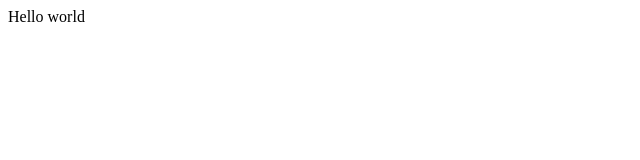
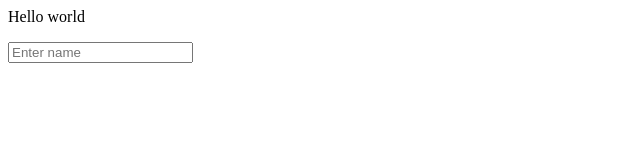
Before and after one commit to neeraj202k/ForDemo, a plain HTML site: page index.html in a window 1280 px wide. Shown: the whole page, without its empty margins (0-640 px from the left). Drawn offline with Linux system fonts and the light colour scheme.

Commit message:
input field add

```diff
--- a/index.html
+++ b/index.html
@@ -1 +1,2 @@
 <p>Hello world</p>
+<input type="text" placeholder="Enter name ">
```
